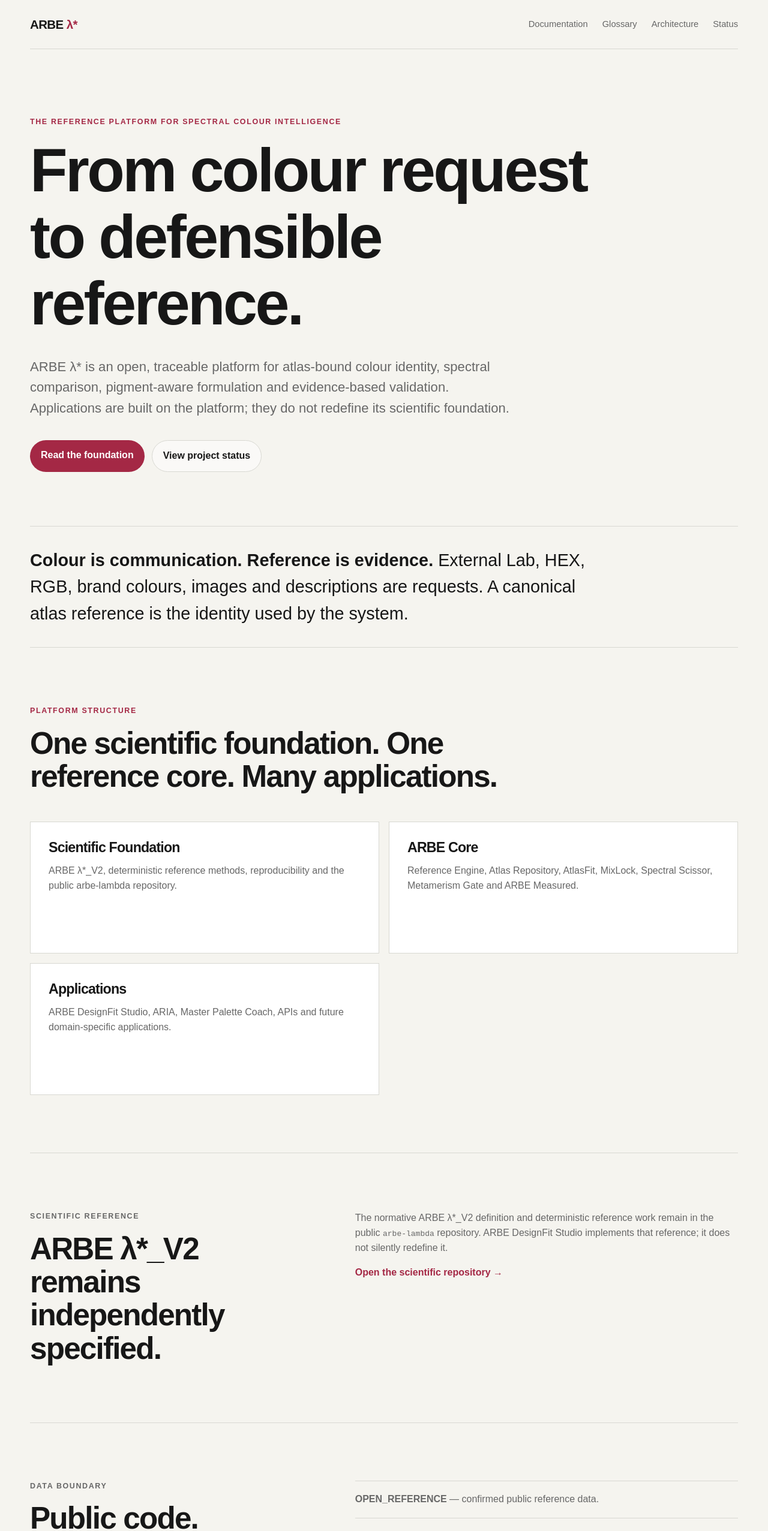
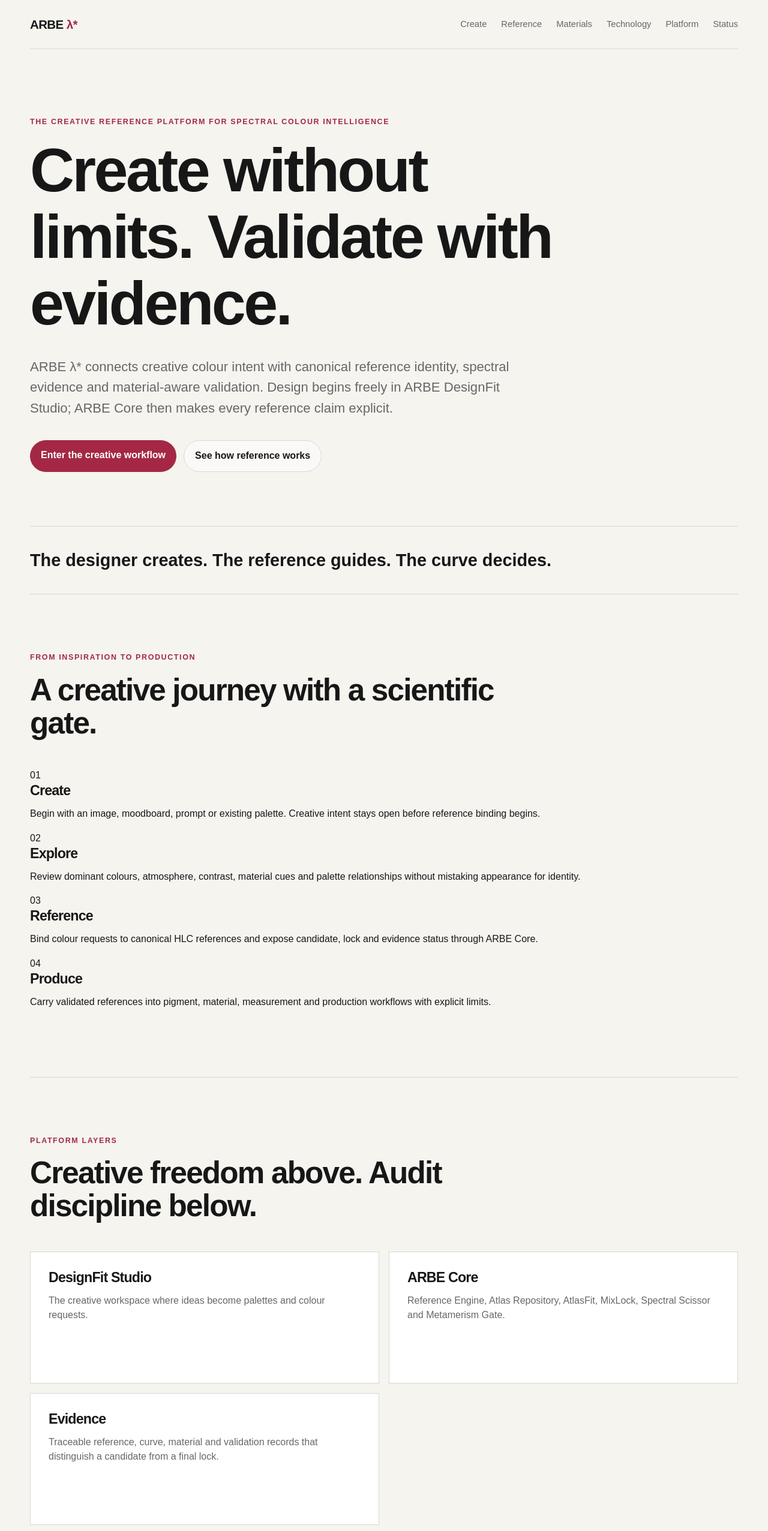
Before and after one commit to HelabHLC/designfit-studio, a Next.js app: page / in a window 1280 px wide. Shown: the top 2553 px of the page at 60% size. Built offline with nearby package versions, Linux system fonts and the light colour scheme.

Commit message:
feat: make the landing page designer-first

```diff
--- a/app/page.tsx
+++ b/app/page.tsx
@@ -1,18 +1,16 @@
 import Link from "next/link";
 
-const platformAreas = [
-  {
-    title: "Scientific Foundation",
-    text: "ARBE λ*_V2, deterministic reference methods, reproducibility and the public arbe-lambda repository.",
-  },
-  {
-    title: "ARBE Core",
-    text: "Reference Engine, Atlas Repository, AtlasFit, MixLock, Spectral Scissor, Metamerism Gate and ARBE Measured.",
-  },
-  {
-    title: "Applications",
-    text: "ARBE DesignFit Studio, ARIA, Master Palette Coach, APIs and future domain-specific applications.",
-  },
+const journey = [
+  ["01", "Create", "Begin with an image, moodboard, prompt or existing palette. Creative intent stays open before reference binding begins."],
+  ["02", "Explore", "Review dominant colours, atmosphere, contrast, material cues and palette relationships without mistaking appearance for identity."],
+  ["03", "Reference", "Bind colour requests to canonical HLC references and expose candidate, lock and evidence status through ARBE Core."],
+  ["04", "Produce", "Carry validated references into pigment, material, measurement and production workflows with explicit limits."],
+];
+
+const layers = [
+  ["DesignFit Studio", "The creative workspace where ideas become palettes and colour requests."],
+  ["ARBE Core", "Reference Engine, Atlas Repository, AtlasFit, MixLock, Spectral Scissor and Metamerism Gate."],
+  ["Evidence", "Traceable reference, curve, material and validation records that distinguish a candidate from a final lock."],
 ];
 
 export default function HomePage() {
@@ -23,87 +21,65 @@ export default function HomePage() {
           ARBE <span>λ*</span>
         </Link>
         <nav aria-label="Primary navigation">
-          <Link href="/documentation">Documentation</Link>
-          <Link href="/glossary">Glossary</Link>
-          <Link href="/architecture">Architecture</Link>
+          <Link href="/create">Create</Link>
+          <Link href="/reference">Reference</Link>
+          <Link href="/materials">Materials</Link>
+          <Link href="/technology">Technology</Link>
+          <Link href="/platform">Platform</Link>
           <Link href="/status">Status</Link>
         </nav>
       </header>
 
       <section className="hero shell">
-        <p className="eyebrow">The Reference Platform for Spectral Colour Intelligence</p>
-        <h1>From colour request to defensible reference.</h1>
+        <p className="eyebrow">The Creative Reference Platform for Spectral Colour Intelligence</p>
+        <h1>Create without limits. Validate with evidence.</h1>
         <p className="hero-copy">
-          ARBE λ* is an open, traceable platform for atlas-bound colour identity,
-          spectral comparison, pigment-aware formulation and evidence-based
-          validation. Applications are built on the platform; they do not redefine
-          its scientific foundation.
+          ARBE λ* connects creative colour intent with canonical reference identity,
+          spectral evidence and material-aware validation. Design begins freely in
+          ARBE DesignFit Studio; ARBE Core then makes every reference claim explicit.
         </p>
         <div className="actions">
-          <Link className="button primary" href="/documentation">
-            Read the foundation
-          </Link>
-          <Link className="button secondary" href="/status">
-            View project status
-          </Link>
+          <Link className="button primary" href="/create">Enter the creative workflow</Link>
+          <Link className="button secondary" href="/reference">See how reference works</Link>
         </div>
       </section>
 
       <section className="statement shell">
-        <p>
-          <strong>Colour is communication. Reference is evidence.</strong> External
-          Lab, HEX, RGB, brand colours, images and descriptions are requests. A
-          canonical atlas reference is the identity used by the system.
-        </p>
+        <p><strong>The designer creates. The reference guides. The curve decides.</strong></p>
       </section>
 
       <section className="section shell">
         <div className="section-heading">
-          <p className="eyebrow">Platform structure</p>
-          <h2>One scientific foundation. One reference core. Many applications.</h2>
+          <p className="eyebrow">From inspiration to production</p>
+          <h2>A creative journey with a scientific gate.</h2>
         </div>
-        <div className="card-grid">
-          {platformAreas.map((area) => (
-            <article className="card" key={area.title}>
-              <h3>{area.title}</h3>
-              <p>{area.text}</p>
+        <div className="journey-grid">
+          {journey.map(([number, title, text]) => (
+            <article className="journey-card" key={title}>
+              <span>{number}</span><h3>{title}</h3><p>{text}</p>
             </article>
           ))}
         </div>
       </section>
 
-      <section className="section split shell">
-        <div>
-          <p className="eyebrow">Scientific reference</p>
-          <h2>ARBE λ*_V2 remains independently specified.</h2>
+      <section className="section shell">
+        <div className="section-heading">
+          <p className="eyebrow">Platform layers</p>
+          <h2>Creative freedom above. Audit discipline below.</h2>
         </div>
-        <div>
-          <p>
-            The normative ARBE λ*_V2 definition and deterministic reference work
-            remain in the public <code>arbe-lambda</code> repository. ARBE DesignFit
-            Studio implements that reference; it does not silently redefine it.
-          </p>
-          <a className="text-link" href="https://github.com/HelabHLC/arbe-lambda">
-            Open the scientific repository →
-          </a>
+        <div className="card-grid three">
+          {layers.map(([title, text]) => <article className="card" key={title}><h3>{title}</h3><p>{text}</p></article>)}
         </div>
       </section>
 
       <section className="section split shell">
-        <div>
-          <p className="eyebrow">Data boundary</p>
-          <h2>Public code. Controlled data.</h2>
-        </div>
-        <div className="data-classes">
-          <p><strong>OPEN_REFERENCE</strong> — confirmed public reference data.</p>
-          <p><strong>ARBE_MEASURED</strong> — measurements created under the ARBE protocol.</p>
-          <p><strong>RESTRICTED_INTERNAL</strong> — research data that must not be redistributed.</p>
-        </div>
+        <div><p className="eyebrow">Identity rule</p><h2>A colour request is not yet a colour identity.</h2></div>
+        <div><p>Images, HEX, RGB, Lab values, names and descriptions can begin the workflow. Only a canonical <code>Hxxx_Lxxx_Cxxx</code> reference can become an ARBE colour identity, and only the required evidence can qualify a reference lock.</p></div>
       </section>
 
       <footer className="site-footer shell">
-        <p>ARBE λ* development preview</p>
-        <p>Evidence before claims. Provenance before publication.</p>
+        <p>ARBE DesignFit Studio — Creative Workspace powered by ARBE λ*</p>
+        <p>Design freely. Reference precisely. Produce confidently.</p>
       </footer>
     </main>
   );
```
